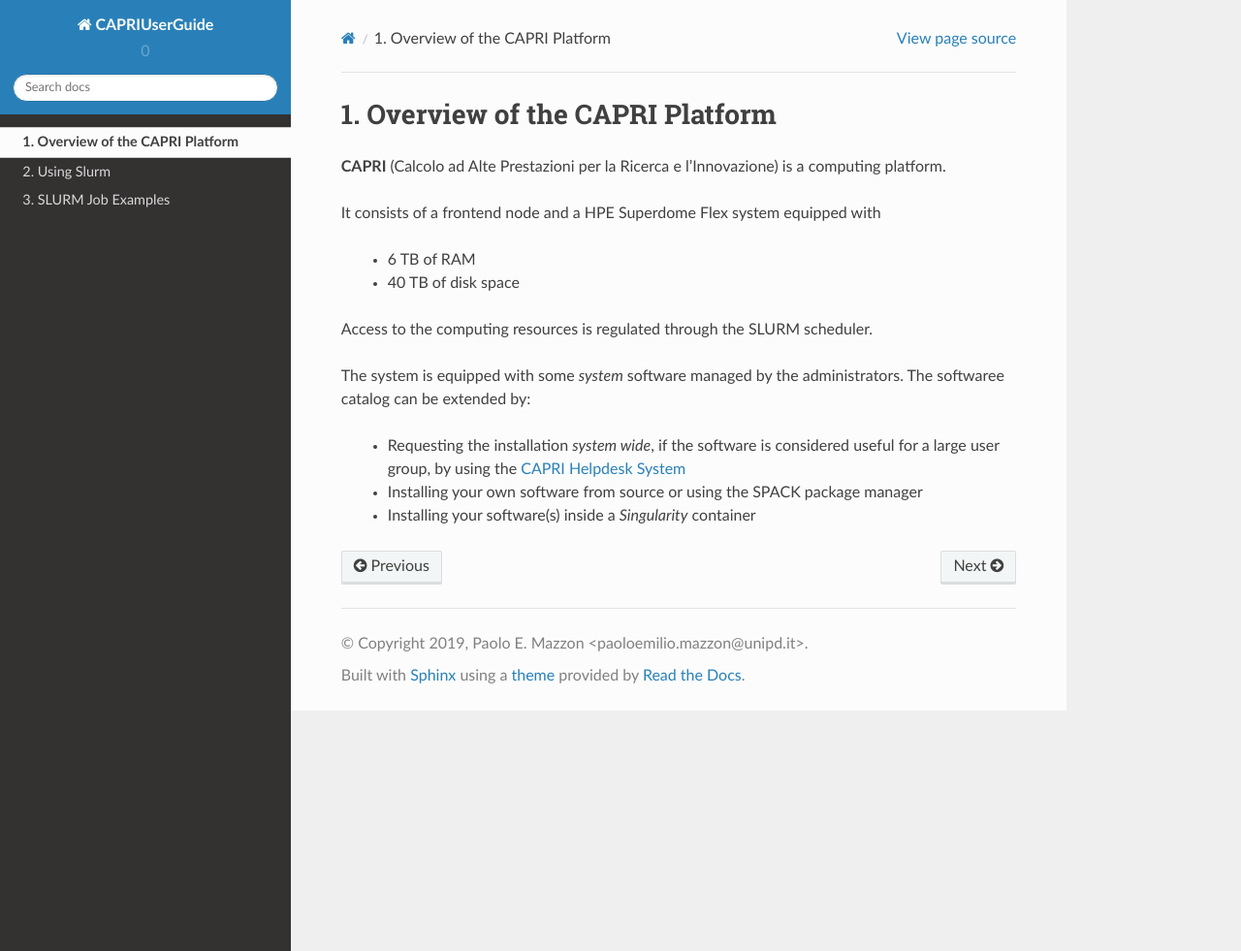
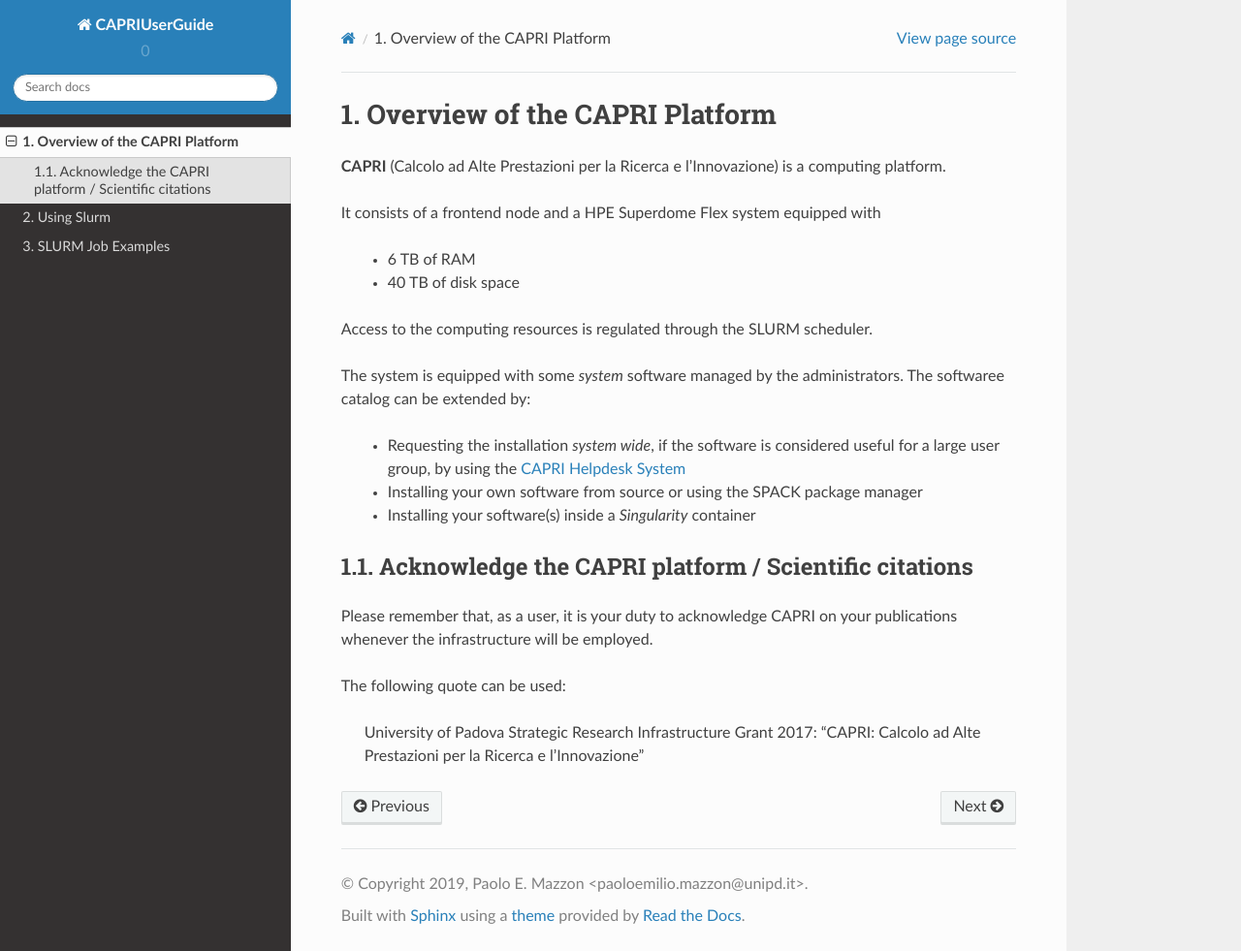
Before and after one commit to pemazzon/CAPRIUserGuide, a Sphinx documentation site: the page built from docs/Overview.rst, in a window 1280 px wide and 981 px high. Shown: the whole window at 97% size. Built offline with Sphinx 7.4.7 and the Read the Docs theme 2.0.0, drawn with Linux system fonts in a browser that asks for light colours; pages that are not in the unit, such as notebooks, are missing from menus.

Commit message:
Add acknowledge quote

```diff
--- a/docs/Overview.rst
+++ b/docs/Overview.rst
@@ -19,3 +19,14 @@
     user group, by using the `CAPRI Helpdesk System <https://capri.dei.unipd.it/helpdesk/>`_
   * Installing your own software from source or using the SPACK package manager
   * Installing your software(s) inside a *Singularity* container
+
+Acknowledge the CAPRI platform / Scientific citations
+-----------------------------------------------------
+
+Please remember that, as a user, it is your duty to acknowledge CAPRI
+on your publications whenever the infrastructure will be employed.
+
+The following quote can be used:
+
+  University of Padova Strategic Research Infrastructure Grant 2017:
+  “CAPRI: Calcolo ad Alte Prestazioni per la Ricerca e l’Innovazione”
```
